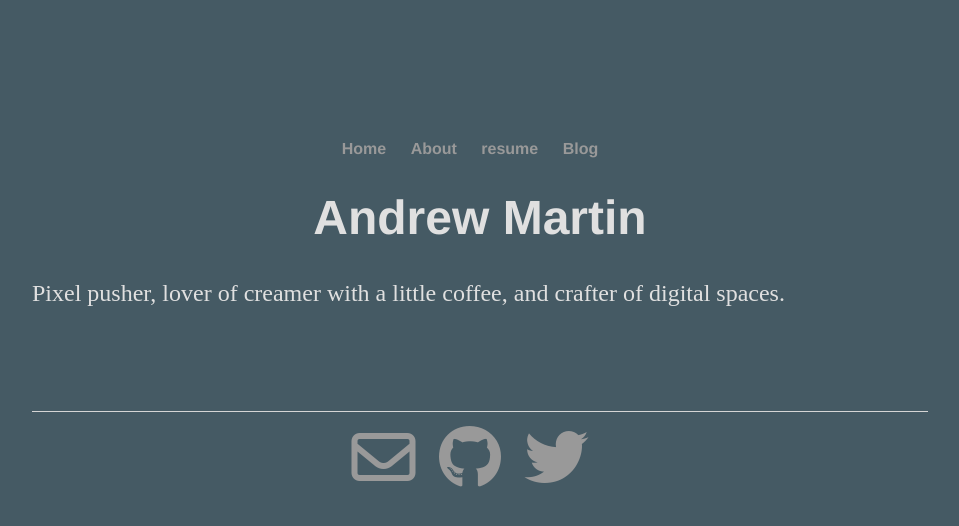
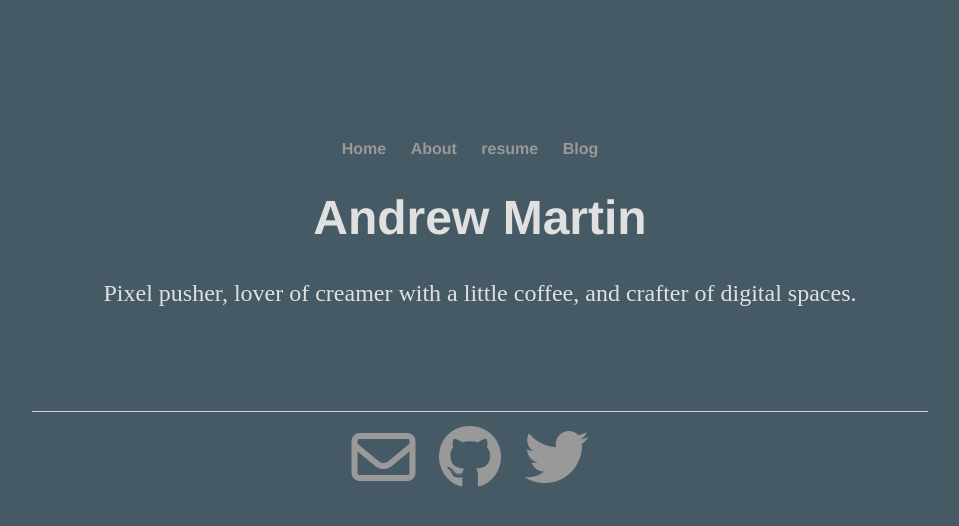
Before and after one commit to tindrew/my_blog, a Jekyll site: the page built from index.html, in a window 1280 px wide. Shown: the top 526 px of the page, without its empty margins (160-1119 px from the left). Built offline with Jekyll 4.4.1, drawn with Linux system fonts in a browser that asks for light colours; nearby versions of some CDN libraries.

Commit message:
Update main.css

```diff
--- a/css/main.css
+++ b/css/main.css
@@ -66,3 +66,7 @@ ul.posts li {
 about {
     text-align: center;
 }
+
+.blurb-text {
+    text-align: center;
+}
```
